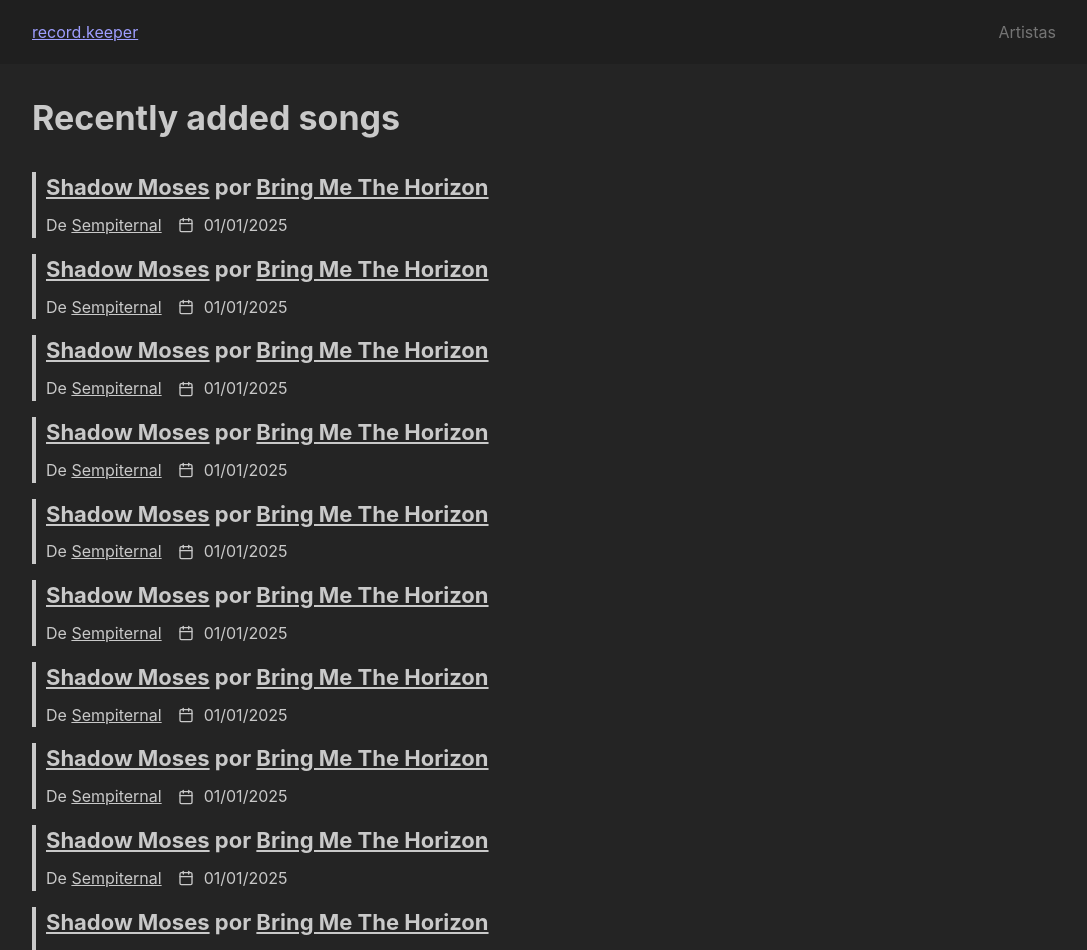
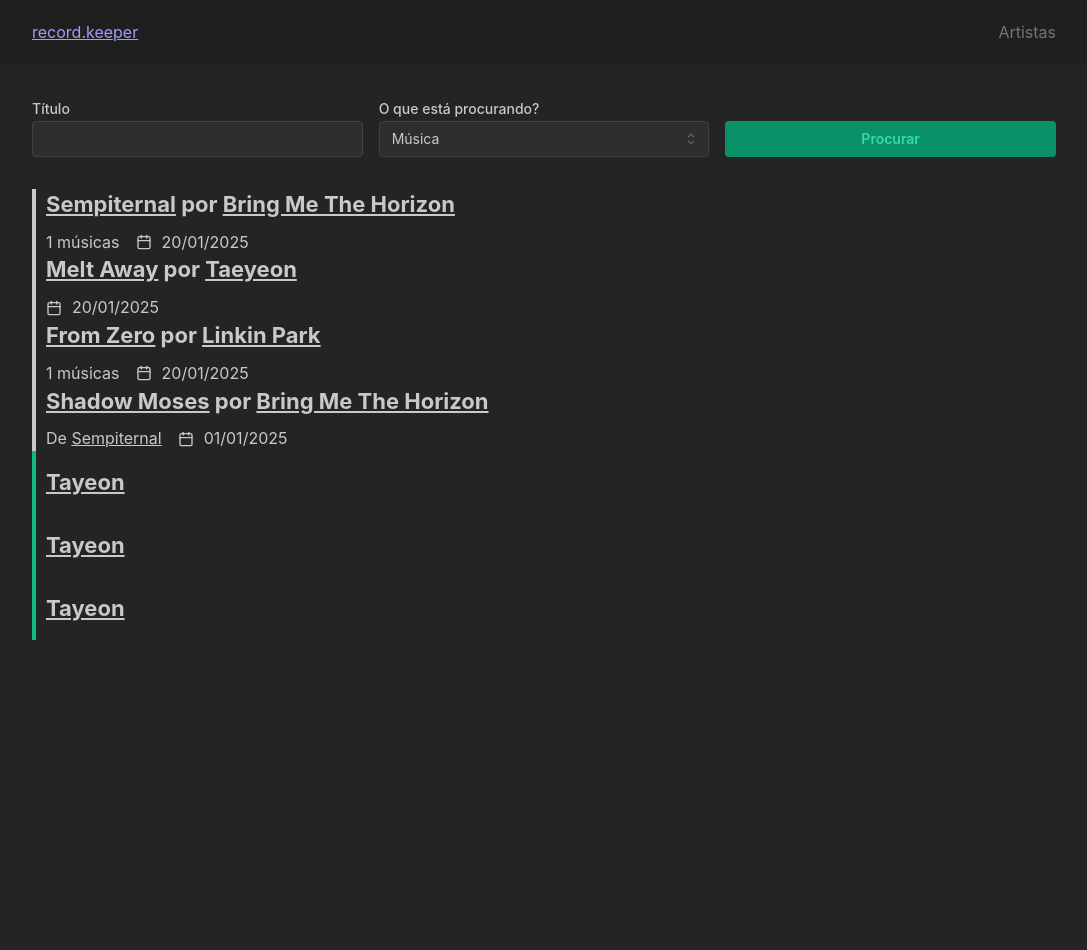
Before and after one commit to wendell-kenneddy/record-keeper, a Next.js app: page / in a window 1280 px wide. Shown: the top 950 px of the page, without its empty margins (96-1183 px from the left). After the commit the page ends 800 px from the top, so only its background shows below. Built offline with nearby package versions, Linux system fonts and the light colour scheme.

Commit message:
feat(pages/home): add more releases

```diff
--- a/src/app/page.tsx
+++ b/src/app/page.tsx
@@ -1,12 +1,51 @@
+import { ArtistPreview } from "@/components/artist-preview";
+import { ReleasePreview } from "@/components/release-preview";
+import { SearchBar } from "@/components/search-bar";
 import { SongPreview } from "@/components/song-preview";
-import { Stack, Title } from "@mantine/core";
+import { Stack } from "@mantine/core";
+import { Metadata } from "next";
+
+export const metadata: Metadata = {
+  title: "Record Keeper",
+  description: "Um acervo de trduções feitas com o carinho que merecem.",
+};
 
 export default function Home() {
   return (
     <Stack component="main" align="flex-start" gap="xl">
-      <Title order={1}>Recently added songs</Title>
+      <SearchBar />
 
-      <Stack gap="md">
+      <Stack gap={0}>
+        <ReleasePreview
+          title="Sempiternal"
+          artist="Bring Me The Horizon"
+          artistId={1}
+          id={1}
+          releaseDate="20/01/2025"
+          releaseType="album"
+          songCount={1}
+        />
+
+        <ReleasePreview
+          title="Melt Away"
+          artist="Taeyeon"
+          artistId={1}
+          id={1}
+          releaseDate="20/01/2025"
+          releaseType="single"
+          songCount={1}
+        />
+
+        <ReleasePreview
+          title="From Zero"
+          artist="Linkin Park"
+          artistId={1}
+          id={1}
+          releaseDate="20/01/2025"
+          releaseType="ep"
+          songCount={1}
+        />
+
         <SongPreview
           title="Shadow Moses"
           release="Sempiternal"
@@ -16,105 +55,10 @@
           releaseId={1}
           releaseDate="01/01/2025"
         />
-        <SongPreview
-          title="Shadow Moses"
-          release="Sempiternal"
-          artist="Bring Me The Horizon"
-          artistId={2}
-          id={1}
-          releaseId={1}
-          releaseDate="01/01/2025"
-        />
-        <SongPreview
-          title="Shadow Moses"
-          release="Sempiternal"
-          artist="Bring Me The Horizon"
-          artistId={2}
-          id={1}
-          releaseId={1}
-          releaseDate="01/01/2025"
-        />
-        <SongPreview
-          title="Shadow Moses"
-          release="Sempiternal"
-          artist="Bring Me The Horizon"
-          artistId={2}
-          id={1}
-          releaseId={1}
-          releaseDate="01/01/2025"
-        />
-        <SongPreview
-          title="Shadow Moses"
-          release="Sempiternal"
-          artist="Bring Me The Horizon"
-          artistId={2}
-          id={1}
-          releaseId={1}
-          releaseDate="01/01/2025"
-        />
-        <SongPreview
-          title="Shadow Moses"
-          release="Sempiternal"
-          artist="Bring Me The Horizon"
-          artistId={2}
-          id={1}
-          releaseId={1}
-          releaseDate="01/01/2025"
-        />
-        <SongPreview
-          title="Shadow Moses"
-          release="Sempiternal"
-          artist="Bring Me The Horizon"
-          artistId={2}
-          id={1}
-          releaseId={1}
-          releaseDate="01/01/2025"
-        />
-        <SongPreview
-          title="Shadow Moses"
-          release="Sempiternal"
-          artist="Bring Me The Horizon"
-          artistId={2}
-          id={1}
-          releaseId={1}
-          releaseDate="01/01/2025"
-        />
-        <SongPreview
-          title="Shadow Moses"
-          release="Sempiternal"
-          artist="Bring Me The Horizon"
-          artistId={2}
-          id={1}
-          releaseId={1}
-          releaseDate="01/01/2025"
-        />
-        <SongPreview
-          title="Shadow Moses"
-          release="Sempiternal"
-          artist="Bring Me The Horizon"
-          artistId={2}
-          id={1}
-          releaseId={1}
-          releaseDate="01/01/2025"
-        />
-        <SongPreview
-          title="Shadow Moses"
-          release="Sempiternal"
-          artist="Bring Me The Horizon"
-          artistId={2}
-          id={1}
-          releaseId={1}
-          releaseDate="01/01/2025"
-        />
-        <SongPreview
-          title="Shadow Moses"
-          release="Sempiternal"
-          artist="Bring Me The Horizon"
-          artistId={2}
-          id={1}
-          releaseId={1}
-          releaseDate="01/01/2025"
-        />
+
+        <ArtistPreview name="Tayeon" id={1} />
+        <ArtistPreview name="Tayeon" id={1} />
+        <ArtistPreview name="Tayeon" id={1} />
       </Stack>
     </Stack>
   );
```
